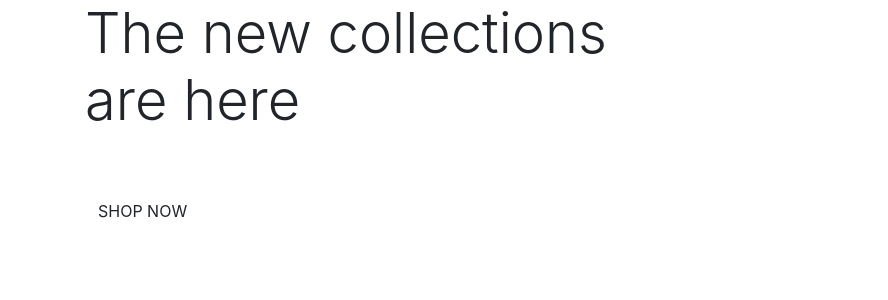
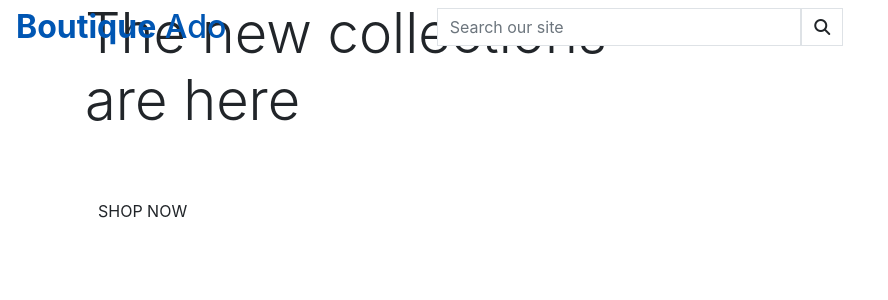
Before and after one commit to AHendley84/boutique_ado_ah84, a Django app: page / in a window 1280 px wide. Shown: the top 300 px of the page, without its empty margins (0-888 px from the left). Run offline with Django 3.2, Linux system fonts and the light colour scheme.

Commit message:
Add bootstrap to header and search function

```diff
--- a/templates/base.html
+++ b/templates/base.html
@@ -15,6 +15,7 @@
 
     {% block corecss %}
     <link rel="stylesheet" href="https://cdn.jsdelivr.net/npm/bootstrap@4.6.2/dist/css/bootstrap.min.css" integrity="sha384-xOolHFLEh07PJGoPkLv1IbcEPTNtaed2xpHsD9ESMhqIYd0nLMwNLD69Npy4HI+N" crossorigin="anonymous">
+    <link rel="stylesheet" href="https://cdnjs.cloudflare.com/ajax/libs/font-awesome/6.5.1/css/all.min.css" integrity="sha512-DTOQO9RWCH3ppGqcWaEA1BIZOC6xxalwEsw9c2QQeAIftl+Vegovlnee1c9QX4TctnWMn13TZye+giMm8e2LwA==" crossorigin="anonymous" referrerpolicy="no-referrer">
     {% endblock %}
 
     {% block extra_css %}
@@ -32,7 +33,35 @@
     <title>Boutique Ado {% block extra_title %}{% endblock %}</title>
   </head>
   <body>
-    <header class="contianer-fluid fixed-top"></header>
+    <header class="contianer-fluid fixed-top">
+      <div class="row">
+        <div class="col-12 col-lg-4 my-auto py-1 py-lg-0 text-center text-lg-left">
+          <a href="{% url 'home' %}" class="nav-link main-logo-link">
+            <h2 class="logo-font text-black my-0"><Strong>Boutique</Strong> Ado</h2>
+          </a>
+        </div>
+        <div class="col-12 col-lg-4 my-auto py-1 py-lg-0">
+          <form method="GET" action="">
+            <div class="input-group w-100">
+              <input class="form-control border border-black rounded-0" type="text" name="q" placeholder="Search our site">
+              <div class="input-group-amend">
+                <button class="form-control btn btn-black border border-black rounded-0" type="submit">
+                  <span class="icon">
+                    <i class="fas fa-search"></i>
+                  </span>
+                </button>
+              </div>
+            </div>
+          </form>
+        </div>
+        <div class="col-12 col-lg-4 my-auto py-1 py-lg-0">
+          <ul class="list-inline list-unstyled text-center text-lg-right my-0">
+            <li class="list-inline-item dropdown"></li>
+            <li class="list-inline-item"></li>
+          </ul>
+        </div>
+      </div>
+    </header>
 
         {% if messages %}
         <div class="message-container">
```
